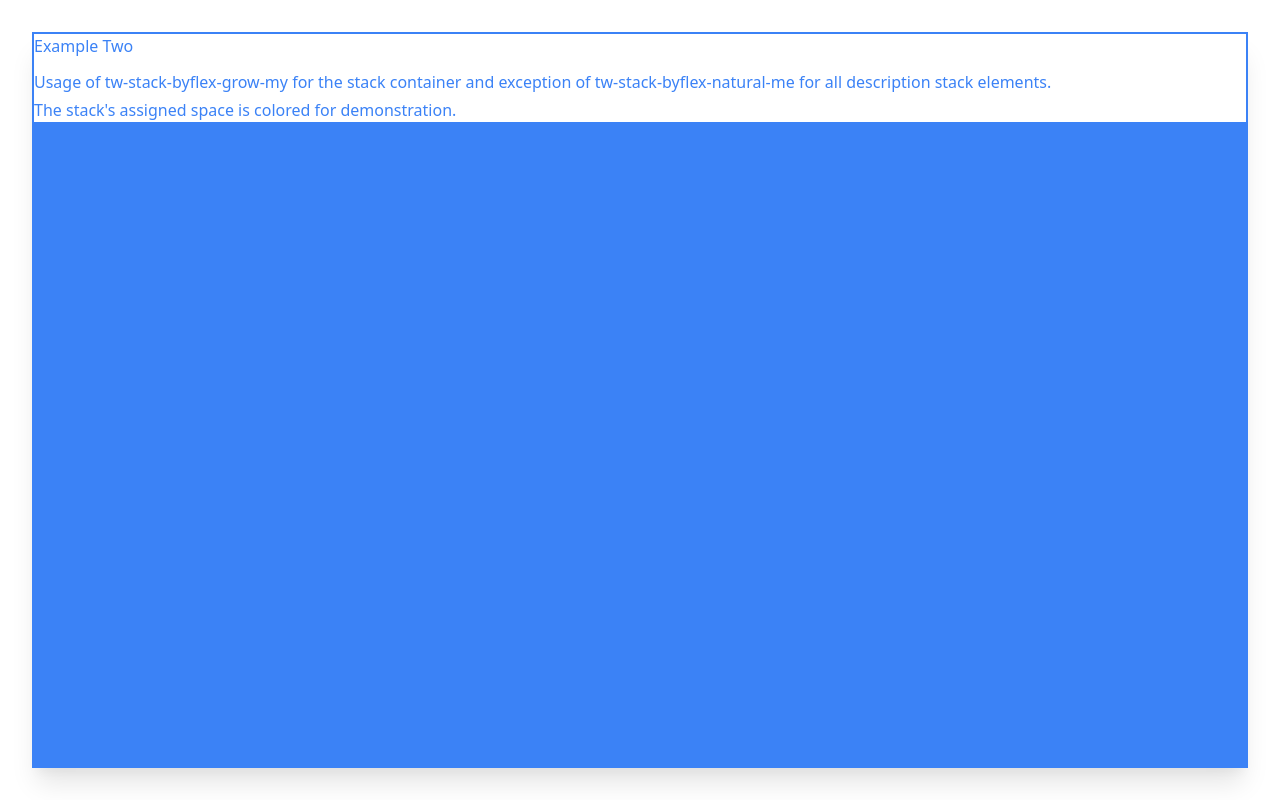
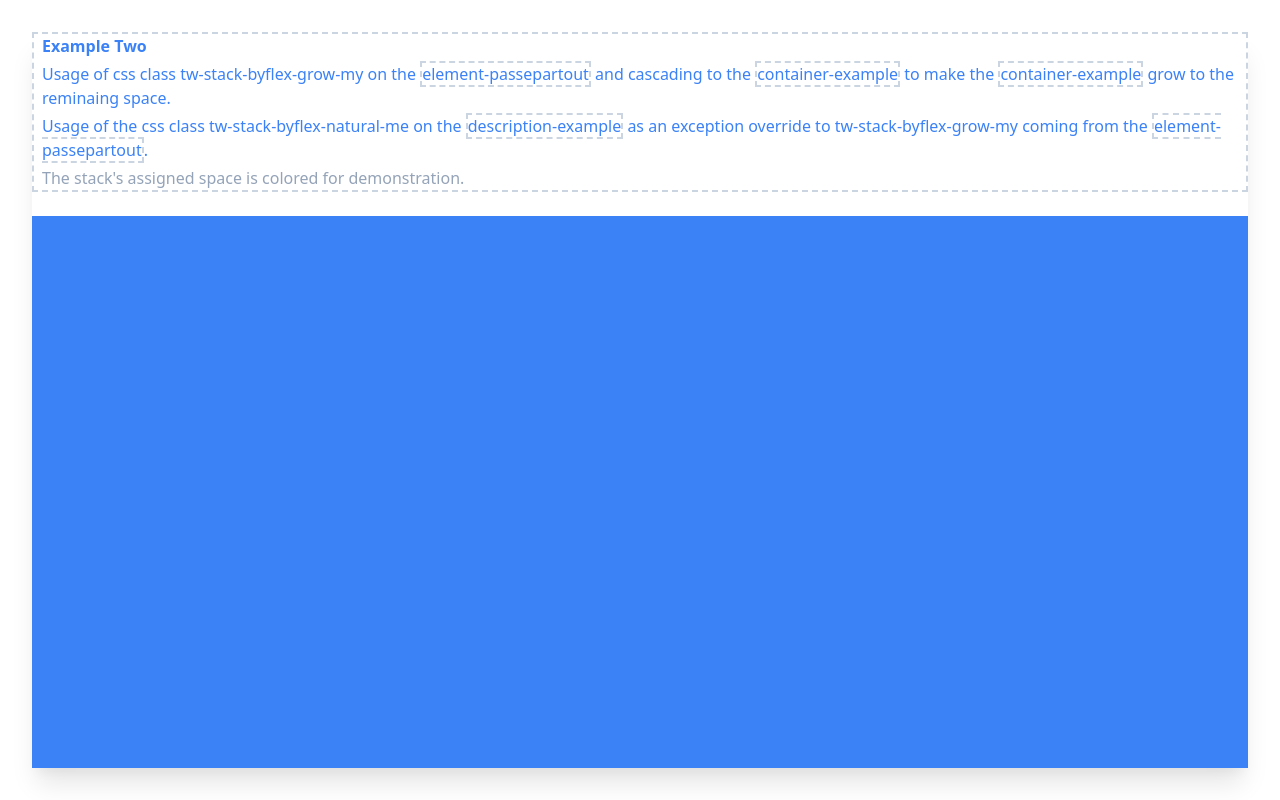
Before and after one commit to joma74/every-layout-replay, a website built with Parcel: page index-stack-2.html in a window 1280 px wide. Built offline with nearby package versions, Linux system fonts and the light colour scheme.

Commit message:
chore: Designed description element anew

```diff
--- a/index-stack-2.html
+++ b/index-stack-2.html
@@ -3,31 +3,67 @@
 	<head>
 		<meta charset="UTF-8" />
 		<meta name="viewport" content="width=device-width, initial-scale=1.0" />
-		<title>Every Layout - The Stack - Example Two</title>
+		<title>Every Layout - The Stack - Example X</title>
 	</head>
 	<link href="src/assets/css/tw-styles.css" rel="stylesheet" />
 	<link href="src/assets/css/ow-styles.css" rel="stylesheet" />
 	<body>
-		<div class="tw-min-h-screen tw-p-8 tw-bg-white tw-stack-byflex-grow-my">
-			<div class="tw-bg-white tw-rounded tw-shadow-xl tw-stack-byflex-grow-my">
-				<div class="tw-bg-blue-500 tw-stack-byflex-grow-my">
-					<div
-						label="Example Two"
-						class="tw-border-2 tw-border-blue-500 tw-stack-byflex-grow-my"
-					>
-						<div
-							class="tw-text-blue-500 tw-bg-white tw-stack-1 tw-stack-byflex-natural-me"
+		<div
+			class="tw-min-h-screen tw-p-8 tw-bg-white tw-stack-byflex-grow-my"
+			id="container-passepartout"
+		>
+			<div
+				class="tw-bg-white tw-rounded tw-shadow-xl tw-stack-6 tw-stack-byflex-grow-my"
+				id="element-passepartout"
+			>
+				<div
+					class="tw-text-blue-500 tw-border-2 tw-border-blueGray-300 tw-border-dashed tw-pl-2 tw-stack-1 tw-stack-byflex-natural-me"
+					id="description-example"
+				>
+					<h2 class="tw-font-bold">Example Two</h2>
+					<p>
+						Usage of css class tw-stack-byflex-grow-my on the
+						<a
+							class="tw-border-blueGray-300 tw-border-2 tw-border-dashed"
+							href="#element-passepartout"
+							>element-passepartout</a
 						>
-							<h2 class="tw-mb-3">Example Two</h2>
-							<p>
-								Usage of tw-stack-byflex-grow-my for the stack container and
-								exception of tw-stack-byflex-natural-me for all description
-								stack elements.
-							</p>
-							<p>The stack's assigned space is colored for demonstration.</p>
-						</div>
-					</div>
+						and cascading to the
+						<a
+							class="tw-border-blueGray-300 tw-border-2 tw-border-dashed"
+							href="#container-example"
+							>container-example</a
+						>
+						to make the
+						<a
+							class="tw-border-blueGray-300 tw-border-2 tw-border-dashed"
+							href="#container-example"
+							>container-example</a
+						>
+						grow to the reminaing space.
+					</p>
+					<p>
+						Usage of the css class tw-stack-byflex-natural-me on the
+						<a
+							class="tw-border-blueGray-300 tw-border-2 tw-border-dashed"
+							href="#description-example"
+							>description-example</a
+						>
+						as an exception override to tw-stack-byflex-grow-my coming from the
+						<a
+							class="tw-border-blueGray-300 tw-border-2 tw-border-dashed"
+							href="#element-passepartout"
+							>element-passepartout</a
+						>.
+					</p>
+					<p class="tw-text-blueGray-400">
+						The stack's assigned space is colored for demonstration.
+					</p>
 				</div>
+				<div
+					class="tw-bg-blue-500 tw-border-2 tw-border-blue-500 tw-stack-6"
+					id="container-example"
+				></div>
 			</div>
 		</div>
 	</body>
```
